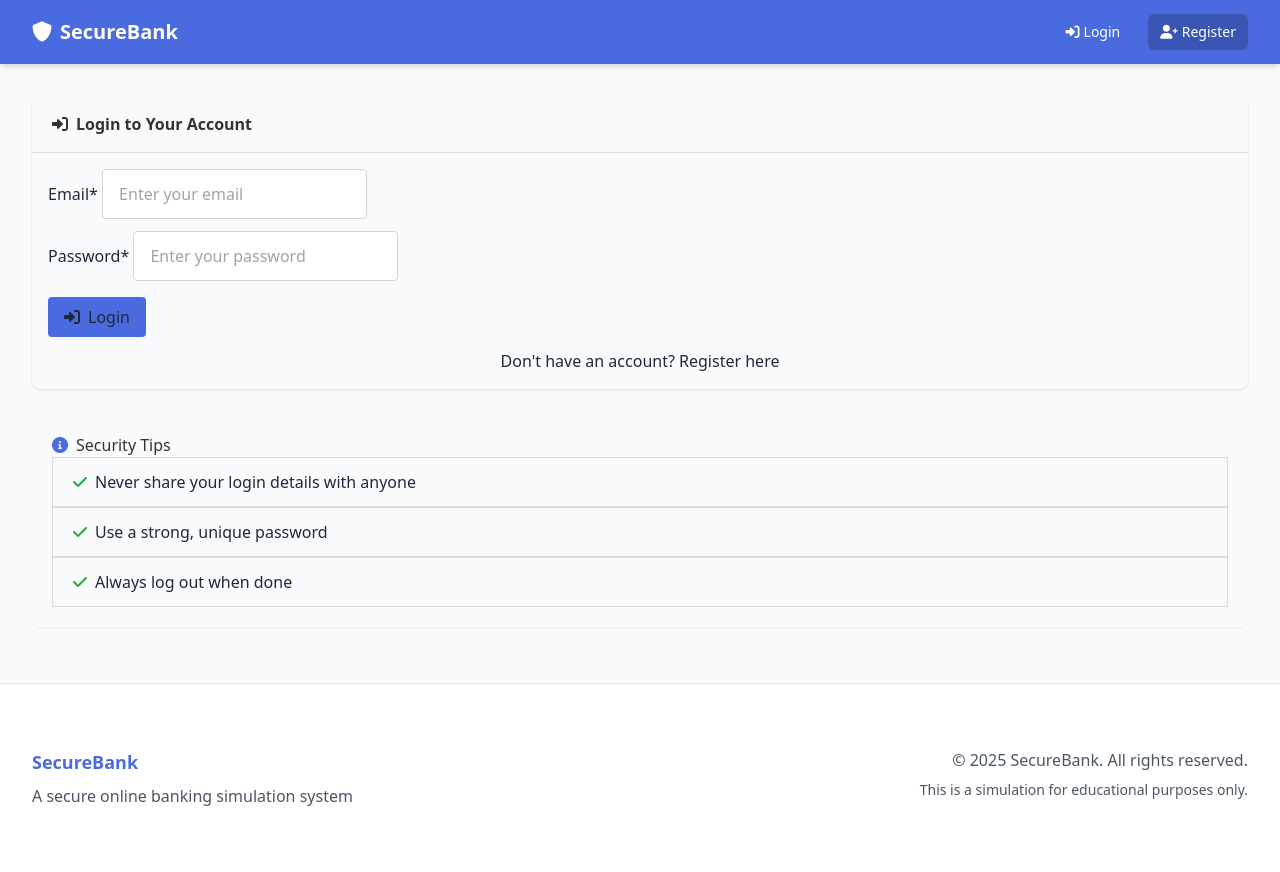
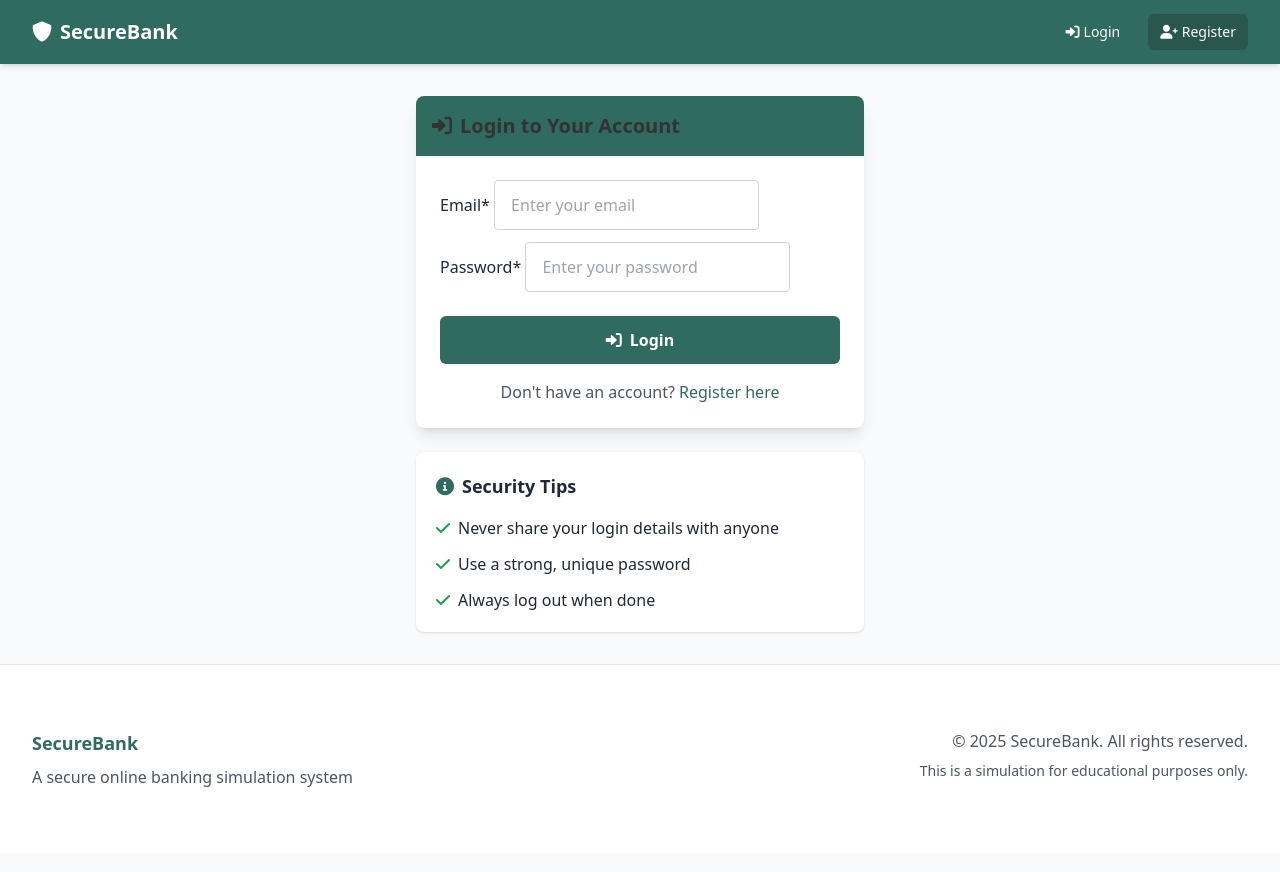
Before and after one commit to joseyawovi/SecureBanking, a Django app: page /users/login/ in a window 1280 px wide. Shown: the top 872 px of the page. After the commit the page ends 787 px from the top, so only its background shows below. Run offline with Django 4.2, Linux system fonts and the light colour scheme; some libraries are stand-ins or nearby versions.

Commit message:
Improve the look and feel of login, registration, and verification pages
Refactors login, register, and verify_email templates to use TailwindCSS for styling, and updates primary color in base.html.

Replit-Commit-Author: Agent
Replit-Commit-Session-Id: b3d6db42-61c9-4315-ad93-1fb6a21f79ff
Replit-Commit-Screenshot-Url: https://storage.googleapis.com/screenshot-production-us-central1/95f916c5-c851-4658-a0d2-9b6ad14118b1/34ed9757-3911-47bd-b7be-7499cd03c621.jpg

```diff
--- a/banking_system/templates/base.html
+++ b/banking_system/templates/base.html
@@ -16,16 +16,16 @@
                 extend: {
                     colors: {
                         primary: {
-                            50: '#f0f5ff',
-                            100: '#e0ebff',
-                            200: '#c5d9ff',
-                            300: '#9fbfff',
-                            400: '#789eff',
-                            500: '#5678fa',
-                            600: '#4a6bdf',
-                            700: '#3a55b4',
-                            800: '#2c4180',
-                            900: '#1e2a50',
+                            50: '#f0f8f7',
+                            100: '#d8eeea',
+                            200: '#b3dcd5',
+                            300: '#8dc9bf',
+                            400: '#5ba899',
+                            500: '#3e8676',
+                            600: '#2f6b5e',
+                            700: '#29574d',
+                            800: '#234840',
+                            900: '#1e3c36',
                         },
                     }
                 }
--- a/banking_system/templates/home.html
+++ b/banking_system/templates/home.html
@@ -22,7 +22,7 @@
         <div class="flex flex-col md:flex-row items-center justify-between">
             <div class="md:w-1/2 mb-10 md:mb-0">
                 <h1 class="text-4xl md:text-5xl font-bold text-white leading-tight mb-4">
-                    Banking Made <span class="text-yellow-300">Simple</span> and <span class="text-yellow-300">Secure</span>
+                    Banking Made <span class="text-yellow-100">Simple</span> and <span class="text-yellow-100">Secure</span>
                 </h1>
                 <p class="text-xl text-white opacity-90 mb-6">
                     A modern online banking platform that prioritizes your financial security and provides a seamless experience.
--- a/banking_system/templates/users/login.html
+++ b/banking_system/templates/users/login.html
@@ -4,35 +4,48 @@
 {% block title %}Login - SecureBank{% endblock %}
 
 {% block content %}
-<div class="row justify-content-center">
-    <div class="col-md-6">
-        <div class="card shadow">
-            <div class="card-header bg-primary text-white">
-                <h3 class="mb-0"><i class="fas fa-sign-in-alt me-2"></i>Login to Your Account</h3>
+<div class="flex justify-center">
+    <div class="w-full max-w-md">
+        <div class="bg-white rounded-lg shadow-lg overflow-hidden">
+            <div class="bg-primary-600 text-white p-4">
+                <h2 class="text-xl font-bold flex items-center">
+                    <i class="fas fa-sign-in-alt mr-2"></i>Login to Your Account
+                </h2>
             </div>
-            <div class="card-body p-4">
+            <div class="p-6">
                 <form method="post" novalidate>
                     {% csrf_token %}
                     {{ form|crispy }}
-                    <div class="d-grid gap-2 mt-4">
-                        <button type="submit" class="btn btn-primary btn-lg">
-                            <i class="fas fa-sign-in-alt me-2"></i>Login
+                    <div class="mt-6">
+                        <button type="submit" class="w-full bg-primary-600 hover:bg-primary-700 text-white font-bold py-3 px-4 rounded-md transition duration-200 flex justify-center items-center">
+                            <i class="fas fa-sign-in-alt mr-2"></i>Login
                         </button>
                     </div>
                 </form>
-                <div class="mt-3 text-center">
-                    <p>Don't have an account? <a href="{% url 'users:register' %}">Register here</a></p>
+                <div class="mt-4 text-center">
+                    <p class="text-gray-600">Don't have an account? <a href="{% url 'users:register' %}" class="text-primary-600 hover:text-primary-700 font-medium">Register here</a></p>
                 </div>
             </div>
         </div>
 
-        <div class="card mt-4 shadow-sm">
-            <div class="card-body">
-                <h5 class="card-title"><i class="fas fa-info-circle text-primary me-2"></i>Security Tips</h5>
-                <ul class="list-group list-group-flush">
-                    <li class="list-group-item"><i class="fas fa-check text-success me-2"></i>Never share your login details with anyone</li>
-                    <li class="list-group-item"><i class="fas fa-check text-success me-2"></i>Use a strong, unique password</li>
-                    <li class="list-group-item"><i class="fas fa-check text-success me-2"></i>Always log out when done</li>
+        <div class="bg-white rounded-lg shadow mt-6">
+            <div class="p-5">
+                <h3 class="text-lg font-bold text-gray-800 flex items-center mb-4">
+                    <i class="fas fa-info-circle text-primary-600 mr-2"></i>Security Tips
+                </h3>
+                <ul class="space-y-3">
+                    <li class="flex items-start">
+                        <i class="fas fa-check text-green-600 mt-1 mr-2"></i>
+                        <span>Never share your login details with anyone</span>
+                    </li>
+                    <li class="flex items-start">
+                        <i class="fas fa-check text-green-600 mt-1 mr-2"></i>
+                        <span>Use a strong, unique password</span>
+                    </li>
+                    <li class="flex items-start">
+                        <i class="fas fa-check text-green-600 mt-1 mr-2"></i>
+                        <span>Always log out when done</span>
+                    </li>
                 </ul>
             </div>
         </div>
```
Also changed, not shown: banking_system/templates/users/register.html (+21 -17 lines), banking_system/templates/users/verify_email.html (+19 -14 lines).
